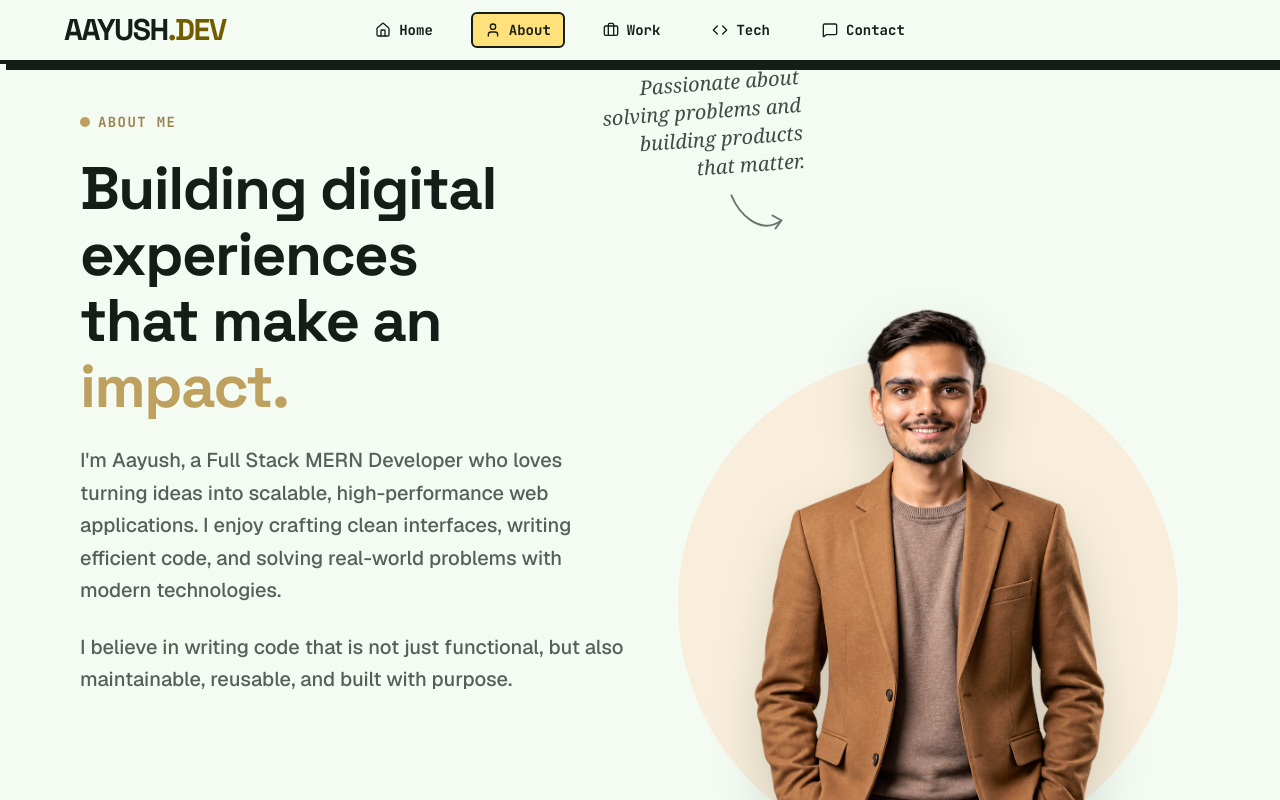
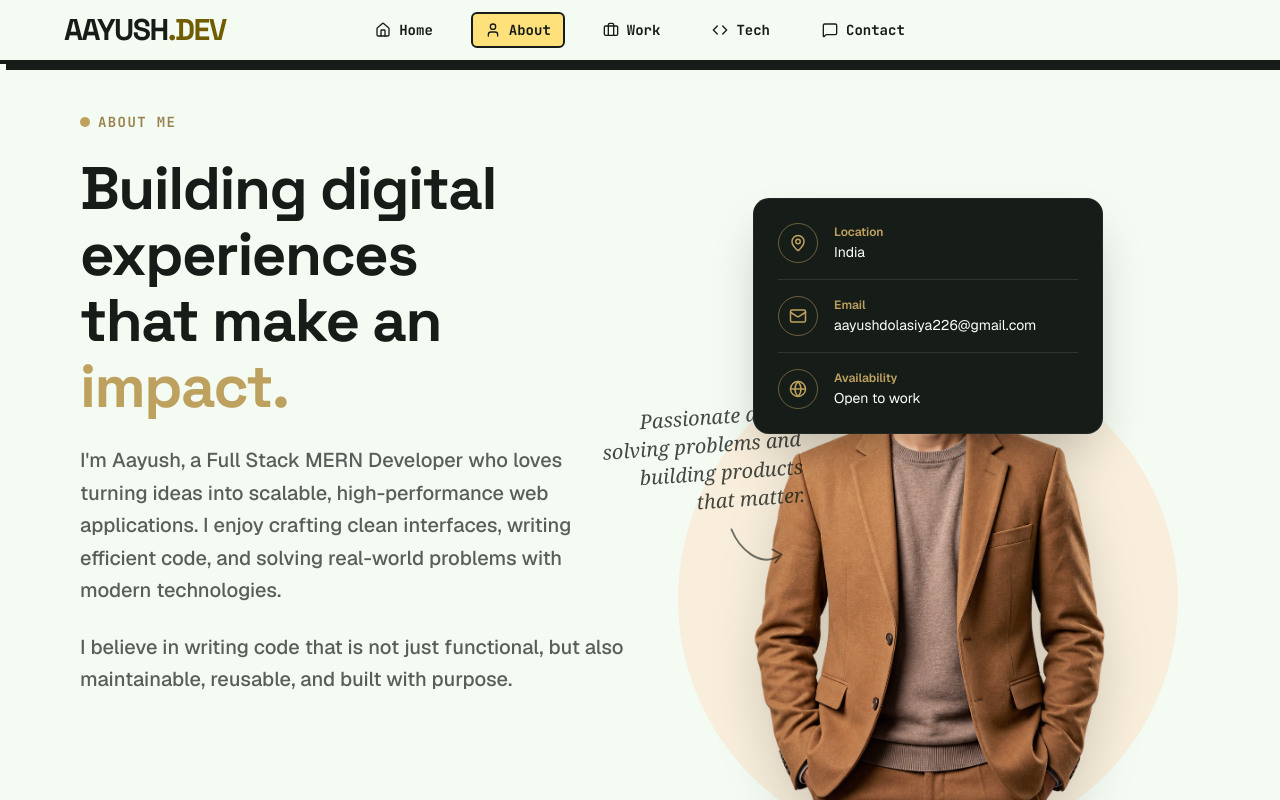
Before and after one commit to AayushDolasiya/Aayush-Dolasiya, a React (Vite) app: page /about in a window 1280 px wide. Shown: the top 800 px of the page. Built offline with nearby package versions, Linux system fonts and the light colour scheme.

Commit message:
Fix portfolio design

```diff
--- a/src/pages/About.tsx
+++ b/src/pages/About.tsx
@@ -174,15 +174,7 @@ B.S. in Computer Science & Information Technology
         </motion.div>
 
         {/* RIGHT COLUMN: Image & Graphics */}
-        <div className="relative flex justify-center items-center w-full min-h-[500px] lg:min-h-full z-10 order-1 lg:order-2 -mt-4 sm:-mt-8 md:-mt-16 lg:-mt-32 xl:-mt-44">
-
-          {/* Big Pale Gold Circle Background */}
-          <motion.div
-            initial={{ scale: 0.8, opacity: 0 }}
-            animate={{ scale: 1, opacity: 1 }}
-            transition={{ duration: 1, ease: "easeOut" }}
-            className="absolute w-[320px] h-[320px] md:w-[450px] md:h-[450px] lg:w-[500px] lg:h-[500px] bg-[#f8eedb] dark:bg-[#bfa15f]/10 rounded-full z-0"
-          ></motion.div>
+        <div className="relative flex justify-center items-center w-full min-h-[500px] lg:min-h-full z-10 order-1 lg:order-2 -mt-12 sm:-mt-16 md:-mt-24 lg:-mt-150 xl:-mt-72">
 
           {/* Dotted Patterns */}
           <div className="absolute top-10 right-10 w-24 h-24 opacity-30 bg-[radial-gradient(#d4c39f_2px,transparent_2px)] [background-size:12px_12px] z-0"></div>
@@ -193,7 +185,7 @@ B.S. in Computer Science & Information Technology
             initial={{ opacity: 0, x: -20 }}
             animate={{ opacity: 1, x: 0 }}
             transition={{ delay: 0.5, duration: 0.8 }}
-            className="absolute top-[10%] left-[-5%] lg:left-[-15%] xl:left-[-10%] z-20 hidden md:flex flex-col items-end"
+            className="absolute top-[30%] lg:top-[40%] left-[-5%] lg:left-[-15%] xl:left-[-10%] z-20 hidden md:flex flex-col items-end"
           >
             <p className="font-serif italic text-lg md:text-xl text-brand-dark/80 dark:text-brand-light/80 rotate-[-4deg] max-w-[200px] text-right mb-2">
               Passionate about solving problems and building products that matter.
@@ -204,6 +196,16 @@ B.S. in Computer Science & Information Technology
             </svg>
           </motion.div>
 
+          {/* Graphics Wrapper to align bottoms perfectly */}
+          <div className="relative flex justify-center items-end w-full max-w-[600px]">
+            {/* Big Pale Gold Circle Background */}
+            <motion.div
+              initial={{ scale: 0.8, opacity: 0 }}
+              animate={{ scale: 1, opacity: 1 }}
+              transition={{ duration: 1, ease: "easeOut" }}
+              className="absolute bottom-0 w-[320px] h-[320px] md:w-[450px] md:h-[450px] lg:w-[500px] lg:h-[500px] bg-[#f8eedb] dark:bg-[#bfa15f]/10 rounded-full z-0"
+            ></motion.div>
+
             {/* Profile Image */}
             <motion.img
               initial={{ opacity: 0, y: 40 }}
@@ -213,13 +215,14 @@ B.S. in Computer Science & Information Technology
               alt="Aayush"
               className="relative z-10 object-contain w-auto h-[350px] md:h-[450px] lg:h-[550px] xl:h-[600px] drop-shadow-2xl"
             />
+          </div>
 
           {/* Floating Contact Card */}
           <motion.div
             initial={{ opacity: 0, y: 20 }}
             animate={{ opacity: 1, y: 0 }}
             transition={{ delay: 0.6, duration: 0.6 }}
-            className="absolute bottom-[-20px] md:bottom-10 lg:bottom-5 xl:bottom-10 z-30 bg-[#161d18] w-[90%] md:w-[350px] p-6 rounded-2xl shadow-2xl border border-white/5"
+            className="absolute bottom-[100px] md:bottom-49 lg:bottom-95 xl:bottom-210 z-30 bg-[#161d18] w-[90%] md:w-[350px] p-6 rounded-2xl shadow-2xl border border-white/5"
           >
             <div className="flex flex-col gap-4">
               {/* Location */}
```
Lines whose indentation alone changed are shown as unchanged.
